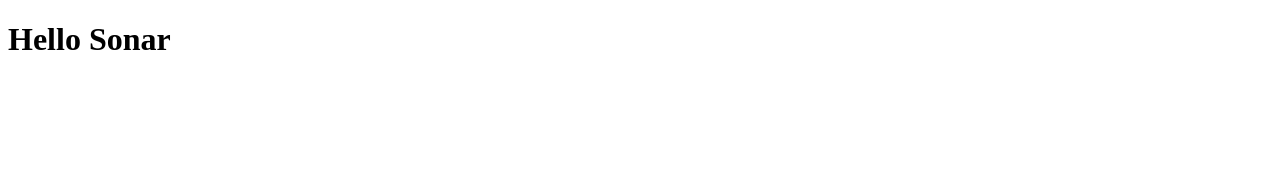
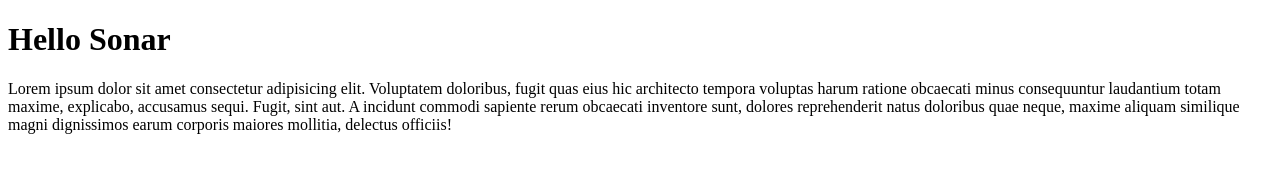
Before and after one commit to Sonar-tech45/portfolio, a plain HTML site: page index.html in a window 1280 px wide. Drawn offline with Linux system fonts and the light colour scheme.

Commit message:
para added

```diff
--- a/index.html
+++ b/index.html
@@ -7,5 +7,6 @@
 </head>
 <body>
     <h1>Hello Sonar</h1>
+    <p>Lorem ipsum dolor sit amet consectetur adipisicing elit. Voluptatem doloribus, fugit quas eius hic architecto tempora voluptas harum ratione obcaecati minus consequuntur laudantium totam maxime, explicabo, accusamus sequi. Fugit, sint aut. A incidunt commodi sapiente rerum obcaecati inventore sunt, dolores reprehenderit natus doloribus quae neque, maxime aliquam similique magni dignissimos earum corporis maiores mollitia, delectus officiis!</p>
 </body>
 </html>
```
